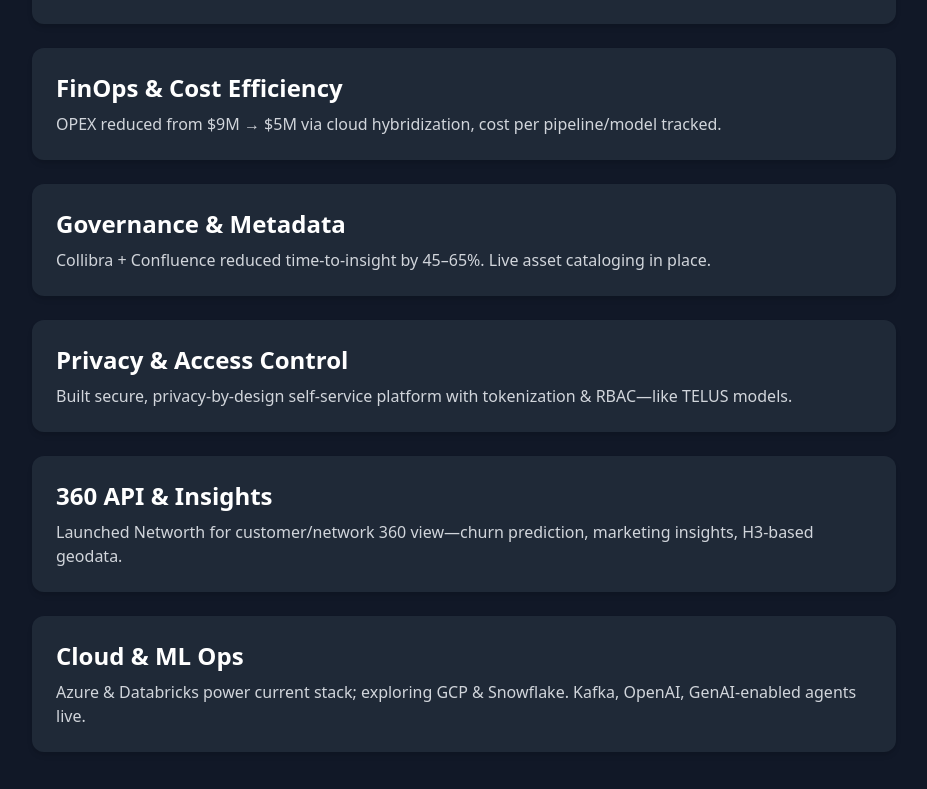
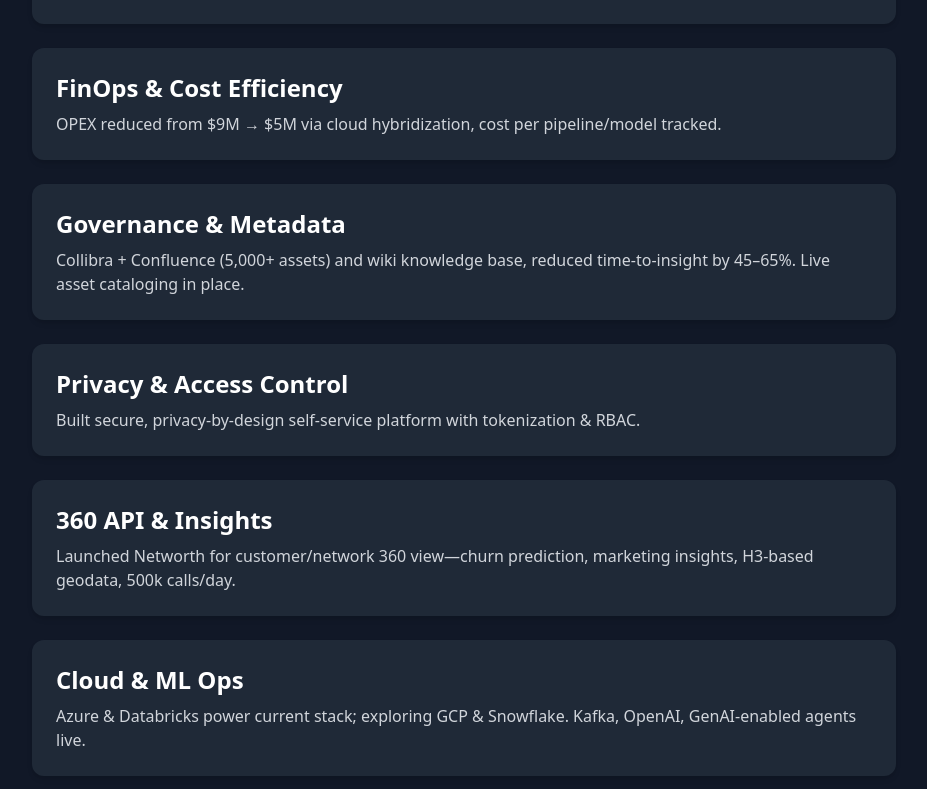
Before and after one commit to rizbutt86/muhammad-rizwan-profile, a React (Vite) app: page / in a window 1280 px wide. Shown: the part 468-1257 px from the top of the page, without its empty margins (176-1103 px from the left). Built offline with nearby package versions, Linux system fonts and the light colour scheme.

Commit message:
working version

```diff
--- a/src/components/Section.jsx
+++ b/src/components/Section.jsx
@@ -14,15 +14,15 @@ function Section() {
     },
     {
       title: "Governance & Metadata",
-      content: "Collibra + Confluence reduced time-to-insight by 45–65%. Live asset cataloging in place."
+      content: "Collibra + Confluence (5,000+ assets) and wiki knowledge base, reduced time-to-insight by 45–65%. Live asset cataloging in place."
     },
     {
       title: "Privacy & Access Control",
-      content: "Built secure, privacy-by-design self-service platform with tokenization & RBAC—like TELUS models."
+      content: "Built secure, privacy-by-design self-service platform with tokenization & RBAC."
     },
     {
       title: "360 API & Insights",
-      content: "Launched Networth for customer/network 360 view—churn prediction, marketing insights, H3-based geodata."
+      content: "Launched Networth for customer/network 360 view—churn prediction, marketing insights, H3-based geodata, 500k calls/day."
     },
     {
       title: "Cloud & ML Ops",
```
